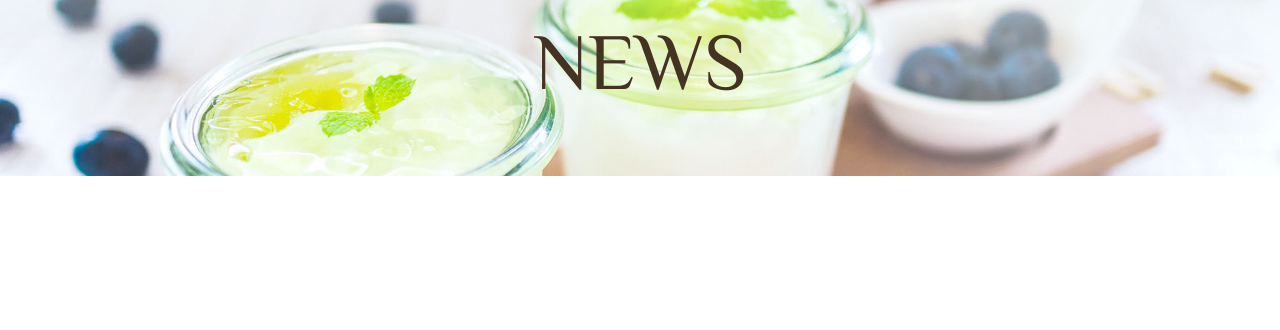
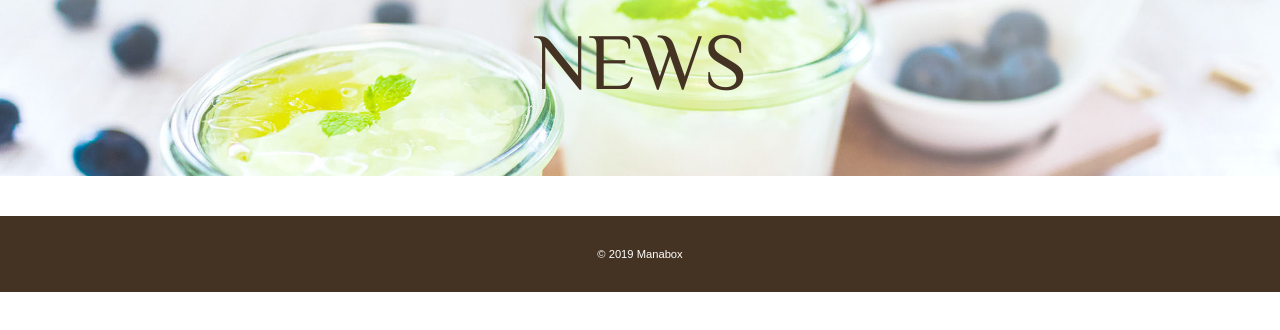
Before and after one commit to Takao-Yamasaki/wcbcafe, a plain HTML site: page news.html in a window 1280 px wide. Shown: the part 94-424 px from the top of the page. Drawn offline with Linux system fonts and the light colour scheme; some packages are replaced by stand-ins of ours.

Commit message:
フッター部分の作成

```diff
--- a/css/style.css
+++ b/css/style.css
@@ -114,3 +114,15 @@ img {
 #news .page-title {
   text-align: center;
 }
+
+/* フッター */
+footer {
+  background: #432;
+  text-align: center;
+  padding: 26px 0;
+}
+
+footer p {
+  color: #fff;
+  font-size: 0.875rem;
+}
--- a/news.html
+++ b/news.html
@@ -31,7 +31,11 @@
     <div class="wrapper">
       <h2 class="page-title">News</h2>
     </div>
-
   </div>
+  <footer>
+    <div class="wrapper">
+      <p><small>&copy; 2019 Manabox</small></p>
+    </div>
+  </footer>
 </body>
 </html>
```
